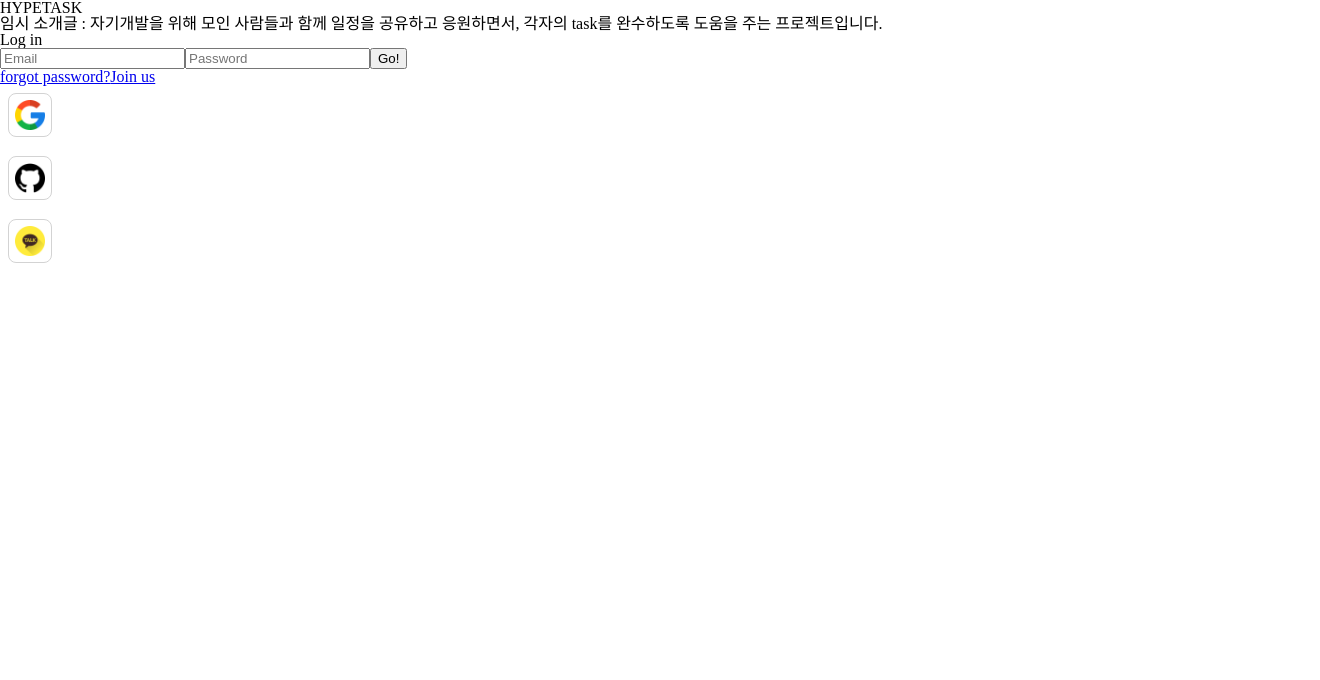
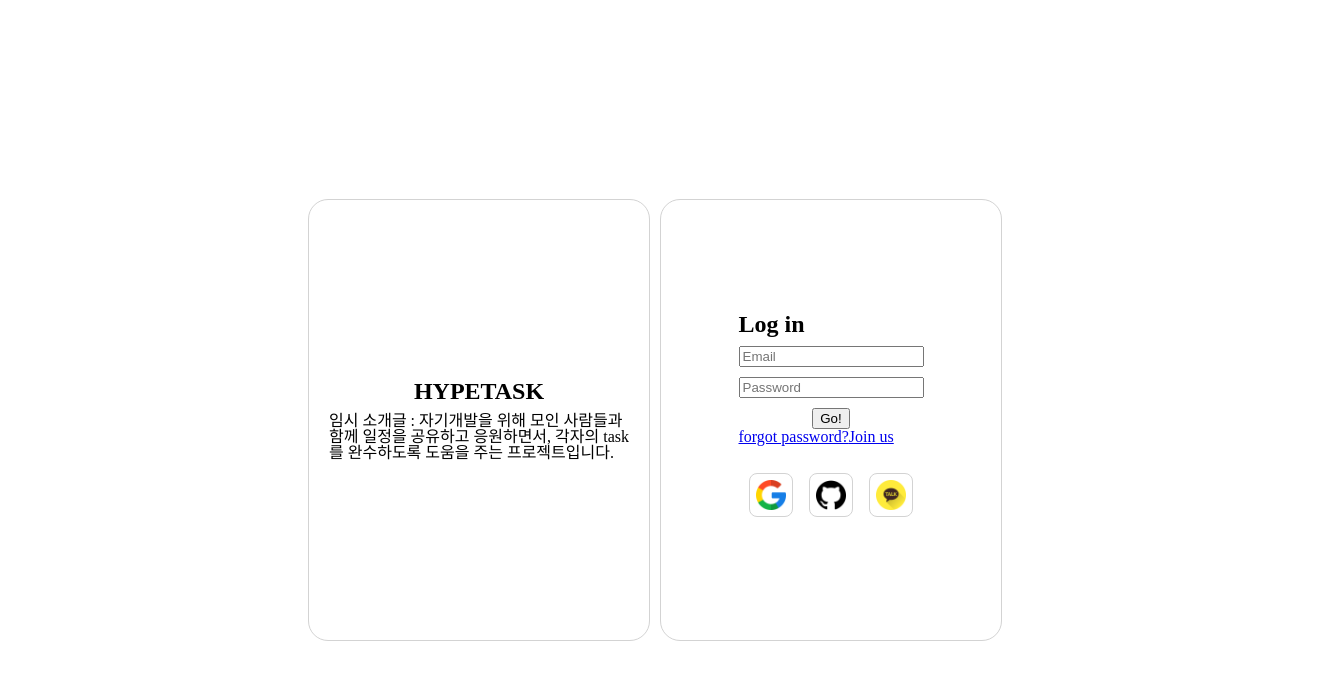
Before and after one commit to AJ3504/hypetask, a React (Create React App) app: page /first-main in a window 1280 px wide. Shown: the top 680 px of the page, 1320 px wide, since content can reach past the window. Built offline with nearby package versions, Linux system fonts and the light colour scheme; no server answers.

Commit message:
login,register / css약간

```diff
--- a/src/Components/Calender.tsx
+++ /dev/null
@@ -1,7 +0,0 @@
-import React from "react";
-
-const Calender: React.FC = () => {
-  return <div>Calender</div>;
-};
-
-export default Calender;
--- a/src/Components/Introduce.tsx
+++ b/src/Components/Introduce.tsx
@@ -1,15 +1,33 @@
 import React from "react";
+import { styled } from "styled-components";
 
 const Introduce: React.FC = () => {
   return (
-    <div>
-      <div className="introduce-title">HYPETASK</div>
+    <IntroduceContainer>
+      <IntroduceTitle>HYPETASK</IntroduceTitle>
       <div className="introduce-contents">
         임시 소개글 : 자기개발을 위해 모인 사람들과 함께 일정을 공유하고
         응원하면서, 각자의 task를 완수하도록 도움을 주는 프로젝트입니다.
       </div>
-    </div>
+    </IntroduceContainer>
   );
 };
-
+export const IntroduceContainer = styled.div`
+  display: flex;
+  flex-direction: column;
+  justify-content: center;
+  align-items: center;
+  border: 1px solid lightgray;
+  flex: 1;
+  margin-right: 10px;
+  padding: 20px;
+  border-radius: 20px;
+  height: 400px;
+  width: 300px;
+`;
+export const IntroduceTitle = styled.div`
+  font-size: 24px;
+  font-weight: bold;
+  margin-bottom: 10px;
+`;
 export default Introduce;
--- a/src/Components/Login.tsx
+++ b/src/Components/Login.tsx
@@ -3,15 +3,18 @@ import supabase from "../config/supabaseClient";
 import { SupabaseClient } from "@supabase/supabase-js";
 import { styled } from "styled-components";
 import { Link } from "react-router-dom";
+import { useNavigate } from "react-router-dom";
+
 enum AuthProvider {
   Google = "google",
   Kakao = "kakao",
   GitHub = "github",
 }
+
 const Login: React.FC = () => {
   const [email, setEmail] = useState<string>("");
   const [password, setPassword] = useState<string>("");
-
+  const navigate = useNavigate();
   const loginHandler = async (e: FormEvent) => {
     e.preventDefault();
     try {
@@ -28,6 +31,7 @@ const Login: React.FC = () => {
       }
       console.log("Successfully logged in:", data.user);
       alert("로그인에 성공했습니다. 메인페이지로 이동합니다.");
+      navigate("/");
     } catch (error) {
       console.error((error as any).message);
     }
@@ -75,9 +79,10 @@ const Login: React.FC = () => {
     }
   };
   return (
-    <div>
+    <LoginContainer>
       <div className="login-container">
-        <div className="login-title">Log in</div>
+        <LoginTitle>Log in</LoginTitle>
+        <LoginInputContainer>
           <div className="login-input">
             <input
               type="text"
@@ -85,20 +90,26 @@ const Login: React.FC = () => {
               value={email}
               onChange={(e) => setEmail(e.target.value)}
             />
+          </div>
+          <div className="login-input">
             <input
               type="password"
               placeholder="Password"
               value={password}
               onChange={(e) => setPassword(e.target.value)}
             />
+          </div>
+        </LoginInputContainer>
+        <LoginButtonContainer>
+          <div className="login-button">
             <button onClick={loginHandler}>Go!</button>
           </div>
+        </LoginButtonContainer>
         <div className="login-guide">
           <Link to="/findpassword">forgot password?</Link>
           <Link to="/register">Join us</Link>
         </div>
-        {/* Social login */}
-        <div className="social-login">
+        <SocialLoginContainer>
           <div onClick={(e) => handleOAuthLogin(AuthProvider.Google, e)}>
             <LoginIcon src="/assets/google (1).png" />
           </div>
@@ -108,13 +119,26 @@ const Login: React.FC = () => {
           <div onClick={(e) => handleOAuthLogin(AuthProvider.Kakao, e)}>
             <LoginIcon src="/assets/kakao-talk.png" />
           </div>
+        </SocialLoginContainer>
       </div>
-      </div>
-    </div>
+    </LoginContainer>
   );
 };
 export default Login;
-const LoginIcon = styled.img`
+export const LoginContainer = styled.div`
+  display: flex;
+  flex-direction: column;
+  justify-content: center;
+  align-items: center;
+  border: 1px solid lightgray;
+  flex: 1;
+  margin-right: 10px;
+  padding: 20px;
+  border-radius: 20px;
+  height: 400px;
+  width: 300px;
+`;
+export const LoginIcon = styled.img`
   width: 30px;
   height: auto;
   margin: 8px;
@@ -122,3 +146,25 @@ const LoginIcon = styled.img`
   border: solid 1px lightgray;
   border-radius: 8px;
 `;
+export const SocialLoginContainer = styled.div`
+  display: flex;
+  justify-content: center;
+  align-items: center;
+  margin-top: 20px;
+`;
+export const LoginInputContainer = styled.div`
+  display: flex;
+  flex-direction: column;
+  gap: 10px;
+`;
+
+export const LoginButtonContainer = styled.div`
+  display: flex;
+  justify-content: center;
+  margin-top: 10px;
+`;
+export const LoginTitle = styled.div`
+  font-size: 24px;
+  font-weight: bold;
+  margin-bottom: 10px;
+`;
--- /dev/null
+++ b/src/Components/MyCalender.tsx
@@ -0,0 +1,22 @@
+import React from "react";
+import { LoginContainer } from "./Login";
+import { styled } from "styled-components";
+
+const MyCalender: React.FC = () => {
+  return <MyCalenderContainer>Calender</MyCalenderContainer>;
+};
+
+export default MyCalender;
+const MyCalenderContainer = styled.div`
+  display: flex;
+  flex-direction: column;
+  justify-content: center;
+  align-items: center;
+  border: 1px solid lightgray;
+  flex: 1;
+  margin-right: 10px;
+  padding: 20px;
+  border-radius: 20px;
+  height: 600px;
+  width: 500px;
+`;
--- a/src/Components/Profile.tsx
+++ b/src/Components/Profile.tsx
@@ -1,7 +1,63 @@
-import React from "react";
+import React, { useEffect, useState } from "react";
+import supabase from "../config/supabaseClient";
+import { IntroduceContainer } from "./Introduce";
+import { styled } from "styled-components";
 
 const Profile: React.FC = () => {
-  return <div>Profile</div>;
+  const [userName, setUserName] = useState<string | null>(null);
+
+  useEffect(() => {
+    const fetchUserName = async () => {
+      try {
+        const session = await supabase.auth.signInWithOAuth();
+        if (session) {
+          const { data, error } = await supabase
+            .from("users")
+            .select("name")
+            .eq("user_id", session)
+            .single();
+
+          if (error) {
+            console.error("Error fetching user name:", error);
+          } else {
+            setUserName(data.name);
+          }
+        }
+      } catch (error) {
+        console.error("Error fetching user name:", error);
+      }
+    };
+
+    fetchUserName();
+  }, []);
+
+  return (
+    <MyProfileContainer>
+      마이 페이지
+      <div className="myProfile">
+        {userName ? (
+          <div>{userName}님</div>
+        ) : (
+          <div>사용자 정보 불러오는 중...</div>
+        )}
+      </div>
+      <div className="followInfo">팔로잉: 팔로워:</div>
+      <div className="achievementRate">목표 달성률</div>
+    </MyProfileContainer>
+  );
 };
 
 export default Profile;
+const MyProfileContainer = styled.div`
+  display: flex;
+  flex-direction: column;
+  justify-content: center;
+  align-items: center;
+  border: 1px solid lightgray;
+  flex: 1;
+  margin-right: 10px;
+  padding: 20px;
+  border-radius: 20px;
+  height: 600px;
+  width: 300px;
+`;
--- a/src/pages/FindPassword.tsx
+++ b/src/pages/FindPassword.tsx
@@ -1,5 +1,6 @@
 import React, { useState, useEffect } from "react";
 import supabase from "../config/supabaseClient";
+import { styled } from "styled-components";
 
 const FindPassword: React.FC = () => {
   const [email, setEmail] = useState(""); // 이메일 상태 변수
@@ -44,8 +45,10 @@ const FindPassword: React.FC = () => {
   };
 
   return (
-    <div>
+    <CenteredContainer>
+      <ResetPassword>
         <h1>비밀번호 변경</h1>
+        <PasswordFormContainer>
           <form onSubmit={resetPasswordHandler}>
             <input
               type="email"
@@ -55,8 +58,35 @@ const FindPassword: React.FC = () => {
             />
             <button type="submit">Reset Password</button>
           </form>
-    </div>
+        </PasswordFormContainer>
+      </ResetPassword>
+    </CenteredContainer>
   );
 };
 
 export default FindPassword;
+const CenteredContainer = styled.div`
+  display: flex;
+  justify-content: center;
+  align-items: center;
+  height: 100vh;
+`;
+
+const ResetPassword = styled.div`
+  border: 1px solid lightgray;
+  padding: 20px;
+  border-radius: 20px;
+  width: 400px;
+  height: 300px;
+`;
+
+const ResetPasswordContent = styled.div`
+  text-align: center;
+`;
+const PasswordFormContainer = styled.form`
+  display: flex;
+  flex-direction: column;
+  align-items: center;
+  justify-content: center;
+  height: 100%;
+`;
--- a/src/pages/FirstMain.tsx
+++ b/src/pages/FirstMain.tsx
@@ -1,13 +1,32 @@
 import React from "react";
 import Introduce from "../Components/Introduce";
 import Login from "../Components/Login";
+import { styled } from "styled-components";
 const FirstMain: React.FC = () => {
   return (
-    <div>
-      <Introduce />
-      <Login />
-    </div>
+    <FirstMainContainer>
+      <ContentContainer>
+        <Introduce />
+
+        <Login />
+      </ContentContainer>
+    </FirstMainContainer>
   );
 };
 
+export const FirstMainContainer = styled.div`
+  display: flex;
+  justify-content: center;
+  align-items: center;
+  width: 100%;
+  height: 100vh;
+  padding: 20px;
+`;
+export const ContentContainer = styled.div`
+  display: flex;
+  justify-content: center;
+  align-items: center;
+  padding: 50px;
+`;
+
 export default FirstMain;
--- a/src/pages/Mypage.tsx
+++ b/src/pages/Mypage.tsx
@@ -1,13 +1,16 @@
 import React from "react";
-import { useState } from "react";
 import Profile from "../Components/Profile";
-import Calender from "../Components/Calender";
+import MyCalender from "../Components/MyCalender";
+import { ContentContainer, FirstMainContainer } from "./FirstMain";
+
 const MyPage: React.FC = () => {
   return (
-    <div>
-      <Profile />
-      <Calender />
-    </div>
+    <FirstMainContainer>
+      <ContentContainer>
+        <Profile />
+        <MyCalender />
+      </ContentContainer>
+    </FirstMainContainer>
   );
 };
 
```
Also changed, not shown: src/pages/Register.tsx (+64 -18 lines). Lines whose indentation alone changed are shown as unchanged.
